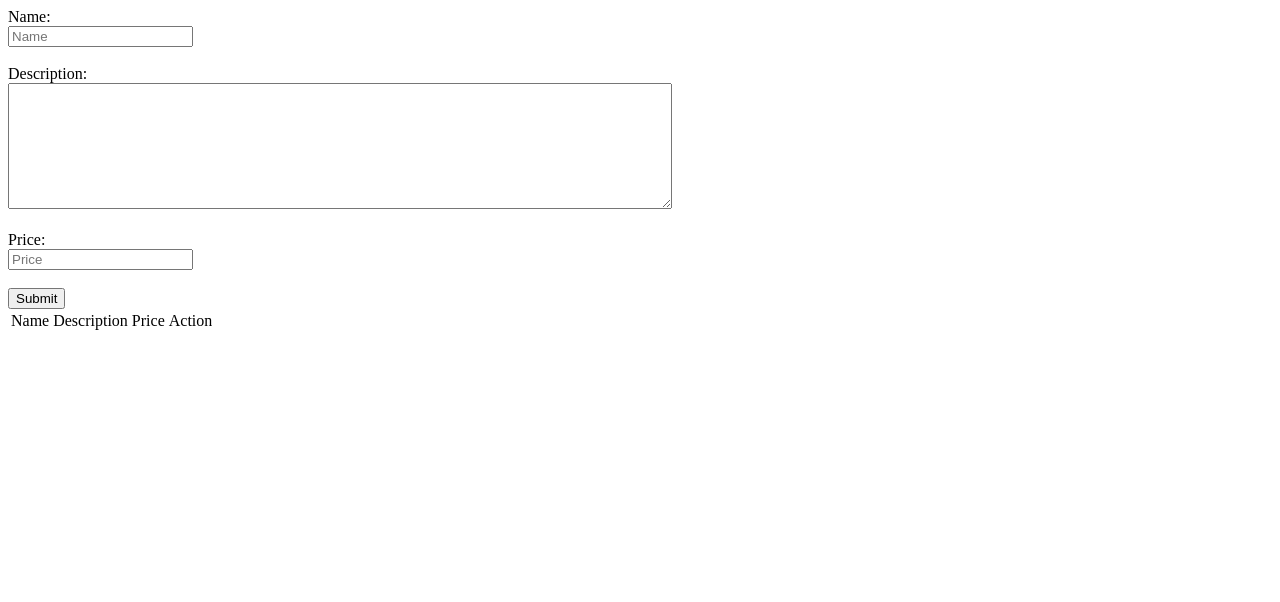
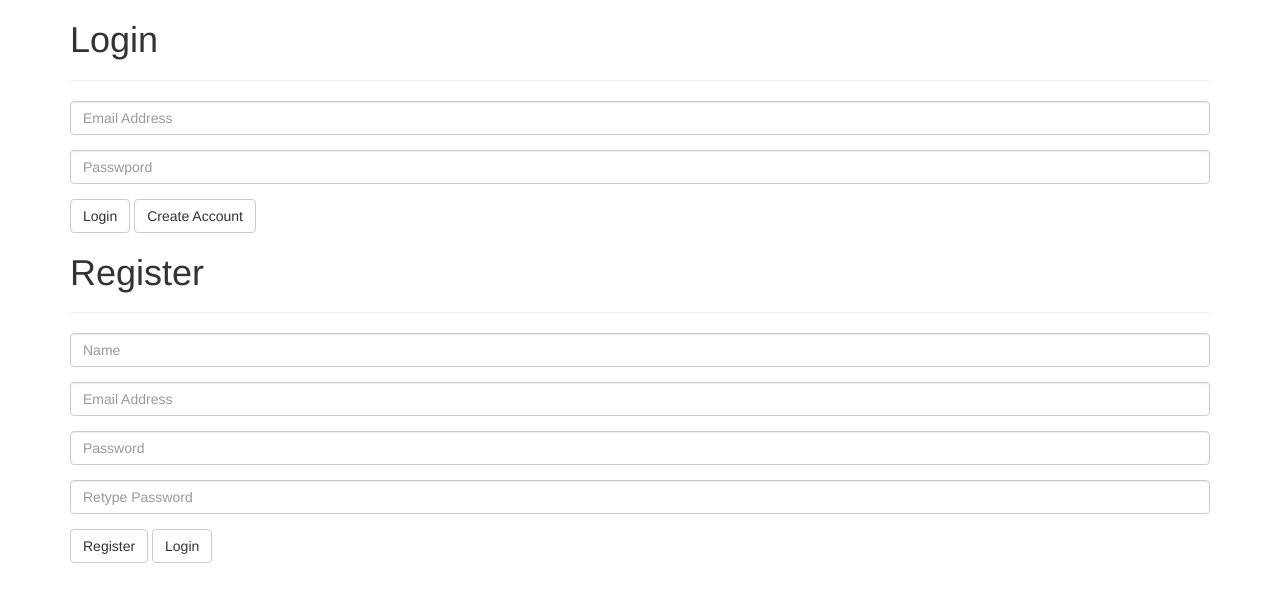
Before and after one commit to b3b0y/b3b0y, a PHP site: page / in a window 1280 px wide. Shown: the top 602 px of the page. Run offline with PHP 8.4, Linux system fonts and the light colour scheme; some libraries are stand-ins or nearby versions.

Commit message:
Update index.php

```diff
--- a/index.php
+++ b/index.php
@@ -1,35 +1,55 @@
 <!DOCTYPE html>
 <html>
 <head>
-   <script src="js/jquery-3.2.0.min.js"></script>
-   <script src="js/bootstrap.js"></script>
+
+   <link rel="stylesheet" href="https://maxcdn.bootstrapcdn.com/bootstrap/3.3.7/css/bootstrap.min.css">
+   <script src="https://ajax.googleapis.com/ajax/libs/jquery/3.2.1/jquery.min.js"></script>
+   <script src="https://maxcdn.bootstrapcdn.com/bootstrap/3.3.7/js/bootstrap.min.js"></script>
    <script type="text/javascript" src="http://ajax.aspnetcdn.com/ajax/jquery.validate/1.9/jquery.validate.min.js"></script>
-   <script src="js/custom.js"></script>
+   <script src="js/main.js"></script>
 </head>
 <body>
-  <form id="addform" action="" method="POST">
-    <label> Name:</label>
-    <br>
-    <input type="text"  name="name" placeholder="Name"/>
-    <br> <br>
-    <label> Description:</label>
-    <br>
-    <textarea name="description" rows="8" cols="80"></textarea>
-    <br> <br>
-    <label> Price:</label>
-    <br>
-    <input type="text"  name="price" placeholder="Price"/>
-    <br> <br>
-    <input type="submit"  name="submit"/>
-  </form>
+  <div class="container">
+    <form class="form-signin"  action="" method="post" id="login-form">
+        <h1 class="form-signin-header">Login</h1>
+        <hr>
+        <div id="message">
 
-  <table id="myData">
-    <tr>
-      <td>Name</td><td>Description</td><td>Price</td><td>Action</td>
-    <tr>
+        </div>
+        <div class="form-group">
+          <input type="email" class="form-control" placeholder="Email Address" name="user_email" id="user_email">
+        </div>
+        <div class="form-group">
+          <input type="password" class="form-control" placeholder="Passwpord" name="password" id="password">
+        </div>
+        <div class="form-group">
+          <input type="submit"  class="btn btn-default" name="btn-login" id="btn-login" value="Login">
+          <span class="btn btn-default" id="show-signup">Create Account</span>
+        </div>
+    </form>
+    <form class="form-register"  action="" method="post" id="register-form">
+        <h1 class="form-signin-header">Register</h1>
+        <hr>
+        <div id="message2">
 
-  </table>
-
+        </div>
+        <div class="form-group">
+          <input type="text" class="form-control" placeholder="Name" name="name" id="name">
+        </div>
+        <div class="form-group">
+          <input type="email" class="form-control" placeholder="Email Address" name="user_email" id="user_email">
+        </div>
+        <div class="form-group">
+          <input type="password" class="form-control" placeholder="Password" name="password2" id="password2">
+        </div>
+        <div class="form-group">
+          <input type="password" class="form-control" placeholder="Retype Password" name="cpassword" id="cpassword" />
+        </div>
+        <div class="form-group">
+          <input type="submit"  class="btn btn-default" name="btn-login" id="btn-login" value="Register">
+          <span class="btn btn-default" id="show-login">Login</span>
+        </div>
+    </form>
   </div>
 </body>
 </html>
```
